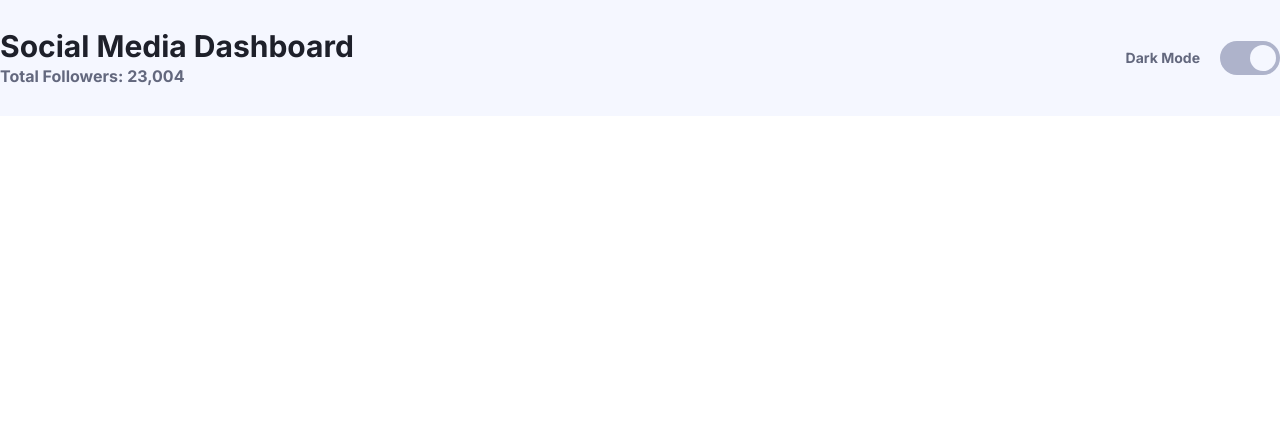
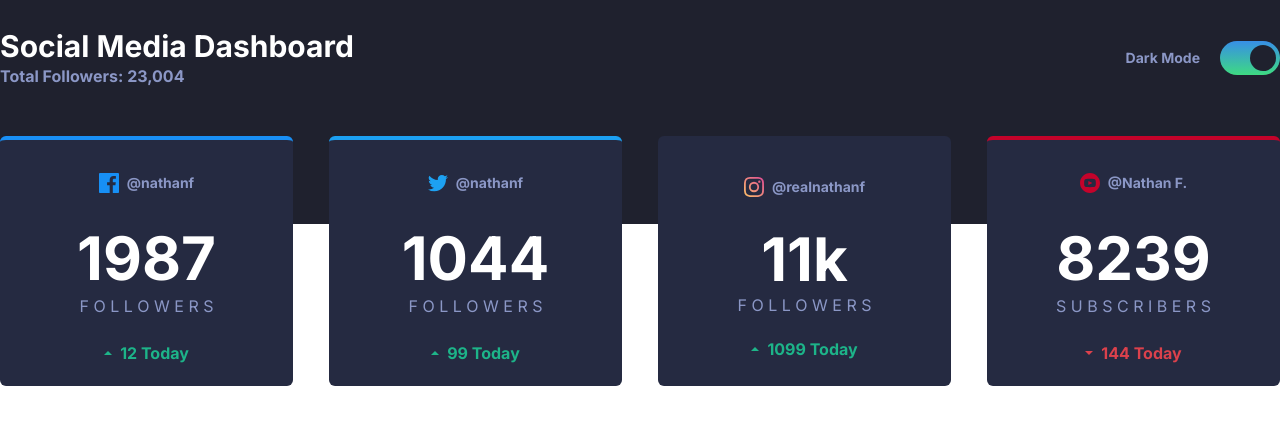
Before and after one commit to payman-hoseini/socialmedia-dashboard, a Next.js app: page / in a window 1280 px wide. Shown: the top 424 px of the page. Built offline with nearby package versions, Linux system fonts and the light colour scheme.

Commit message:
create cards 70%

```diff
--- a/src/app/globals.css
+++ b/src/app/globals.css
@@ -105,3 +105,10 @@
   .slider.round:before {
     border-radius: 50%;
   }
+
+  .borderInstagram {
+    border-image: linear-gradient(to right ,hsl(37, 97%, 70%) , hsl(329, 70%, 58%));
+    border-top: 4px;
+    border-style: solid;
+    padding: 5px
+  }
--- a/src/app/page.tsx
+++ b/src/app/page.tsx
@@ -2,9 +2,9 @@
 export default function Home() {
   return (
     <>
-    <div className="light">
-        <div className="max-w-[1440px] mx-auto">
-            <div className="flex justify-between items-center py-7">
+    <div className="dark h-[28vh]">
+        <div className="max-w-[1440px] mx-auto relative">
+            <div className="flex justify-between items-center py-7 ">
               <div>
                 <h1 className="font-bold text-3xl text-bw-text">Social Media Dashboard</h1>
                 <p className="text-text font-bold">Total Followers: 23,004</p>
@@ -17,6 +17,64 @@ export default function Home() {
                 </label>
               </div>
             </div>
+            <div className="grid grid-cols-4 gap-x-9 w-full absolute mt-5">
+              <div className="grid place-items-center bg-card border-t-Facebook border-t-4 rounded-md">
+                <div className="flex items-center space-x-2 my-8">
+                  <svg xmlns="http://www.w3.org/2000/svg" width="20" height="20"><path fill="#178FF5" d="M18.896 0H1.104C.494 0 0 .494 0 1.104v17.793C0 19.506.494 20 1.104 20h9.58v-7.745H8.076V9.237h2.606V7.01c0-2.583 1.578-3.99 3.883-3.99 1.104 0 2.052.082 2.329.119v2.7h-1.598c-1.254 0-1.496.597-1.496 1.47v1.928h2.989l-.39 3.018h-2.6V20h5.098c.608 0 1.102-.494 1.102-1.104V1.104C20 .494 19.506 0 18.896 0z"/></svg>
+                  <p className="text-sm text-text font-bold">@nathanf</p>
+                </div>
+                <p className="text-6xl font-bold text-bw-text">1987</p>
+                <p className="text-text mt-1">F O L L O W E R S</p>
+                <div className="flex items-center text-Lime-Green font-bold space-x-2  my-5">
+                  <div>
+                    <svg xmlns="http://www.w3.org/2000/svg" width="8" height="4"><path fill="#1EB589" fill-rule="evenodd" d="M0 4l4-4 4 4z"/></svg>
+                  </div>
+                  <p>12 Today</p>
+                </div>
+              </div>
+              <div className="grid place-items-center bg-card border-t-Twitter border-t-4 rounded-md">
+                <div className="flex items-center space-x-2 my-8">
+                  <svg xmlns="http://www.w3.org/2000/svg" width="20" height="17"><path fill="#1DA1F2" d="M20 1.924a8.192 8.192 0 01-2.357.646A4.11 4.11 0 0019.448.3a8.22 8.22 0 01-2.606.996A4.096 4.096 0 0013.847 0c-2.65 0-4.596 2.472-3.998 5.037A11.648 11.648 0 011.392.752a4.109 4.109 0 001.27 5.478 4.086 4.086 0 01-1.858-.513C.76 7.616 2.122 9.395 4.095 9.79a4.113 4.113 0 01-1.853.07 4.106 4.106 0 003.833 2.849A8.25 8.25 0 010 14.41a11.616 11.616 0 006.29 1.843c7.618 0 11.922-6.434 11.663-12.205A8.354 8.354 0 0020 1.924z"/></svg>
+                  <p className="text-sm text-text font-bold">@nathanf</p>
+                </div>
+                <p className="text-6xl font-bold text-bw-text">1044</p>
+                <p className="text-text mt-1">F O L L O W E R S</p>
+                <div className="flex items-center text-Lime-Green font-bold space-x-2  my-5">
+                  <div>
+                    <svg xmlns="http://www.w3.org/2000/svg" width="8" height="4"><path fill="#1EB589" fill-rule="evenodd" d="M0 4l4-4 4 4z"/></svg>
+                  </div>
+                  <p>99 Today</p>
+                </div>
+              </div>
+              <div className="grid place-items-center bg-card borderInstagram rounded-md">
+                <div className="flex items-center space-x-2 my-8">
+                  <svg xmlns="http://www.w3.org/2000/svg" width="20" height="20"><defs><linearGradient id="a" x1="100%" x2="0%" y1="0%" y2="100%"><stop offset="0%" stop-color="#DF4896"/><stop offset="50.913%" stop-color="#EE877E"/><stop offset="100%" stop-color="#FDC366"/></linearGradient></defs><path fill="url(#a)" d="M10 1.802c2.67 0 2.987.01 4.042.059 2.71.123 3.975 1.409 4.099 4.099.048 1.054.057 1.37.057 4.04 0 2.672-.01 2.988-.057 4.042-.124 2.687-1.387 3.975-4.1 4.099-1.054.048-1.37.058-4.041.058-2.67 0-2.987-.01-4.04-.058-2.717-.124-3.977-1.416-4.1-4.1-.048-1.054-.058-1.37-.058-4.041 0-2.67.01-2.986.058-4.04.124-2.69 1.387-3.977 4.1-4.1 1.054-.048 1.37-.058 4.04-.058zM10 0C7.284 0 6.944.012 5.878.06 2.246.227.228 2.242.06 5.877.01 6.944 0 7.284 0 10s.012 3.057.06 4.123c.167 3.632 2.182 5.65 5.817 5.817 1.067.048 1.407.06 4.123.06s3.057-.012 4.123-.06c3.629-.167 5.652-2.182 5.816-5.817.05-1.066.061-1.407.061-4.123s-.012-3.056-.06-4.122C19.777 2.249 17.76.228 14.124.06 13.057.01 12.716 0 10 0zm0 4.865a5.135 5.135 0 100 10.27 5.135 5.135 0 000-10.27zm0 8.468a3.333 3.333 0 110-6.666 3.333 3.333 0 010 6.666zm5.338-9.87a1.2 1.2 0 100 2.4 1.2 1.2 0 000-2.4z"/></svg>
+                  <p className="text-sm text-text font-bold">@realnathanf</p>
+                </div>
+                <p className="text-6xl font-bold text-bw-text">11k</p>
+                <p className="text-text mt-1">F O L L O W E R S</p>
+                <div className="flex items-center text-Lime-Green font-bold space-x-2  my-5">
+                  <div>
+                    <svg xmlns="http://www.w3.org/2000/svg" width="8" height="4"><path fill="#1EB589" fill-rule="evenodd" d="M0 4l4-4 4 4z"/></svg>
+                  </div>
+                  <p>1099 Today</p>
+                </div>
+              </div>
+              <div className="grid place-items-center bg-card border-t-YouTube border-t-4 rounded-md">
+                <div className="flex items-center space-x-2 my-8">
+                  <svg xmlns="http://www.w3.org/2000/svg" width="20" height="20"><path fill="#C4032B" d="M10 0C4.478 0 0 4.478 0 10c0 5.523 4.478 10 10 10 5.523 0 10-4.477 10-10 0-5.522-4.477-10-10-10zm3.7 14.077c-1.75.12-5.652.12-7.402 0-1.896-.13-2.117-1.059-2.131-4.077.014-3.024.237-3.947 2.131-4.077 1.75-.12 5.652-.12 7.403 0 1.897.13 2.117 1.059 2.132 4.077-.015 3.024-.237 3.947-2.132 4.077zM8.334 8.048l4.098 1.949-4.098 1.955V8.048z"/></svg>
+                  <p className="text-sm text-text font-bold">@Nathan F.</p>
+                </div>
+                <p className="text-6xl font-bold text-bw-text">8239</p>
+                <p className="text-text mt-1">S U B S C R I B E R S</p>
+                <div className="flex items-center text-Bright-Red font-bold space-x-2  my-5">
+                  <div>
+                    <svg xmlns="http://www.w3.org/2000/svg" width="8" height="4"><path fill="#DC414C" fill-rule="evenodd" d="M0 0l4 4 4-4z"/></svg>
+                  </div>
+                  <p>144 Today</p>
+                </div>
+              </div>
+            </div>
         </div>
     </div>
     </>
```
